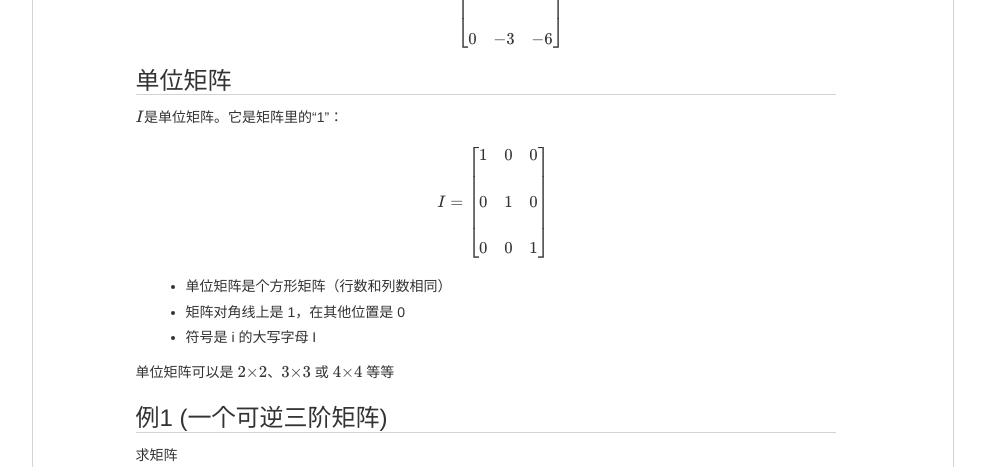
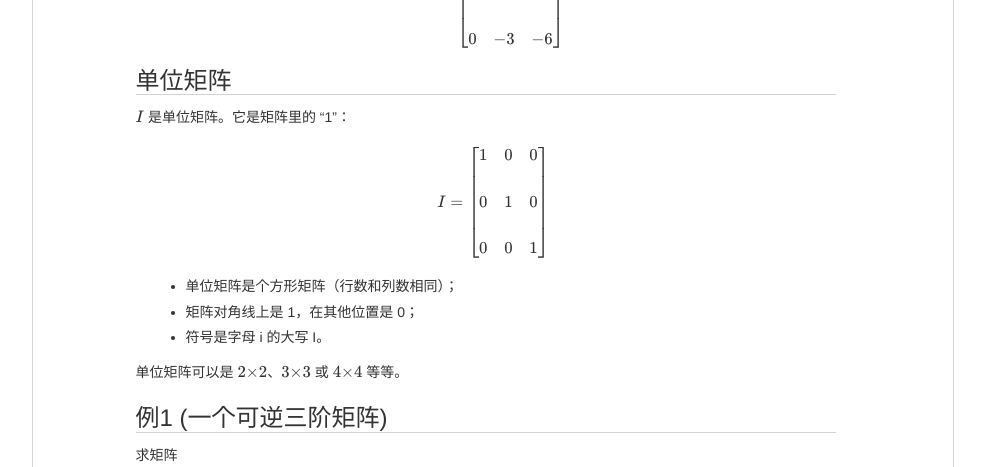
Before and after one commit to luli100/luli100.github.io, a Jekyll site: the page built from _posts/2021-04-04-inverse-of-a-matrix.md, in a window 1280 px wide. Shown: the part 271-738 px from the top of the page, without its empty margins (147-1132 px from the left). Built offline with Jekyll 4.4.1, drawn with Linux system fonts in a browser that asks for light colours; formulas are drawn with MathJax 3.

```diff
--- a/_posts/2021-04-04-inverse-of-a-matrix.md
+++ b/_posts/2021-04-04-inverse-of-a-matrix.md
@@ -24,7 +24,7 @@ $$
 
 ### 单位矩阵
 
-$I$是单位矩阵。它是矩阵里的“1”：
+$I$ 是单位矩阵。它是矩阵里的 “1”：
 
 $$
 I =
@@ -35,11 +35,11 @@ I =
 \end{bmatrix}
 $$
 
-- 单位矩阵是个方形矩阵（行数和列数相同）
-- 矩阵对角线上是 1，在其他位置是 0
-- 符号是 i 的大写字母 I
+- 单位矩阵是个方形矩阵（行数和列数相同）；
+- 矩阵对角线上是 1，在其他位置是 0；
+- 符号是字母 i 的大写 I。
 
-单位矩阵可以是 $2×2$、$3×3$ 或 $4×4$ 等等
+单位矩阵可以是 $2×2$、$3×3$ 或 $4×4$ 等等。
 
 ### 例1 (一个可逆三阶矩阵)
 
```
